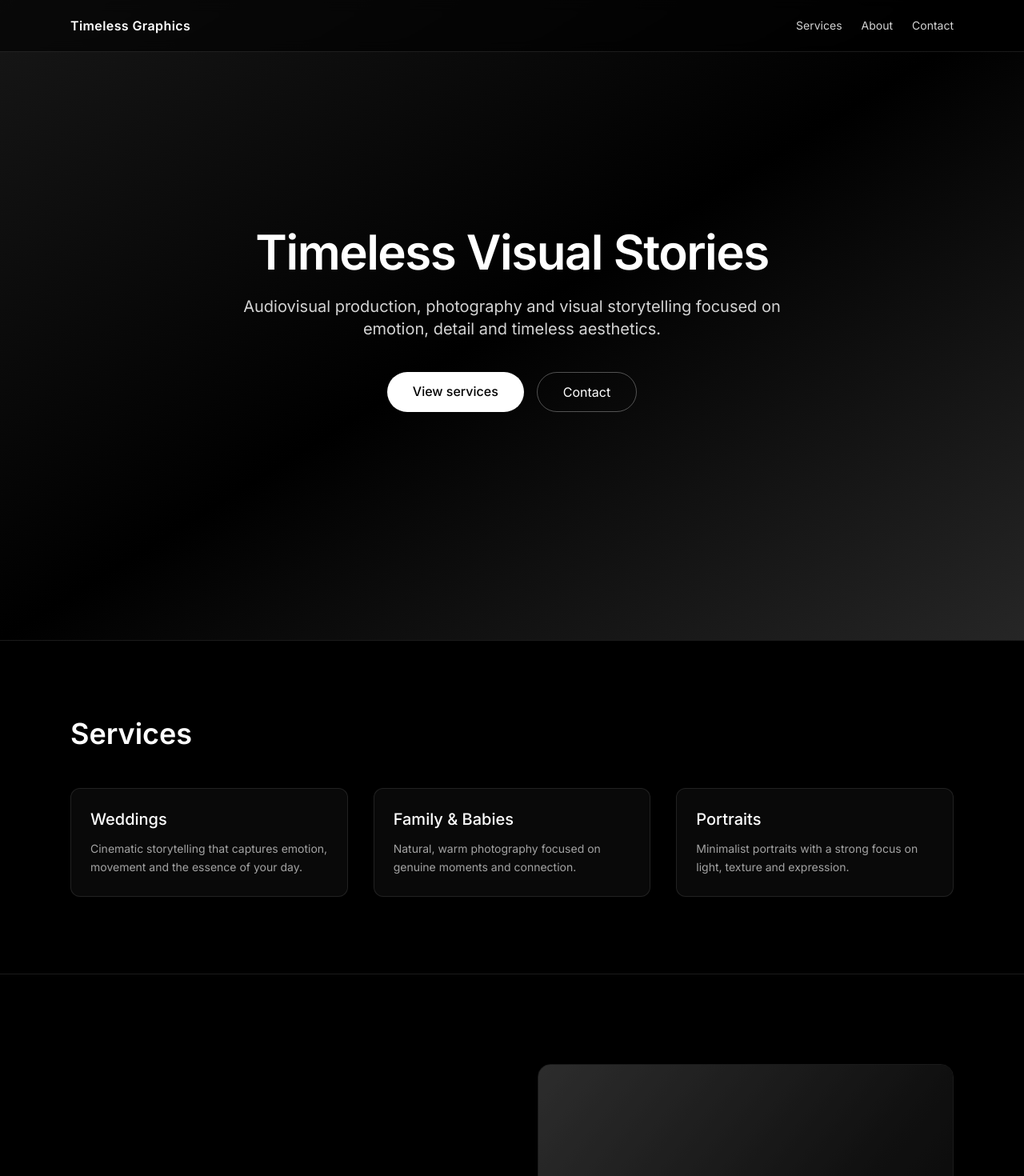
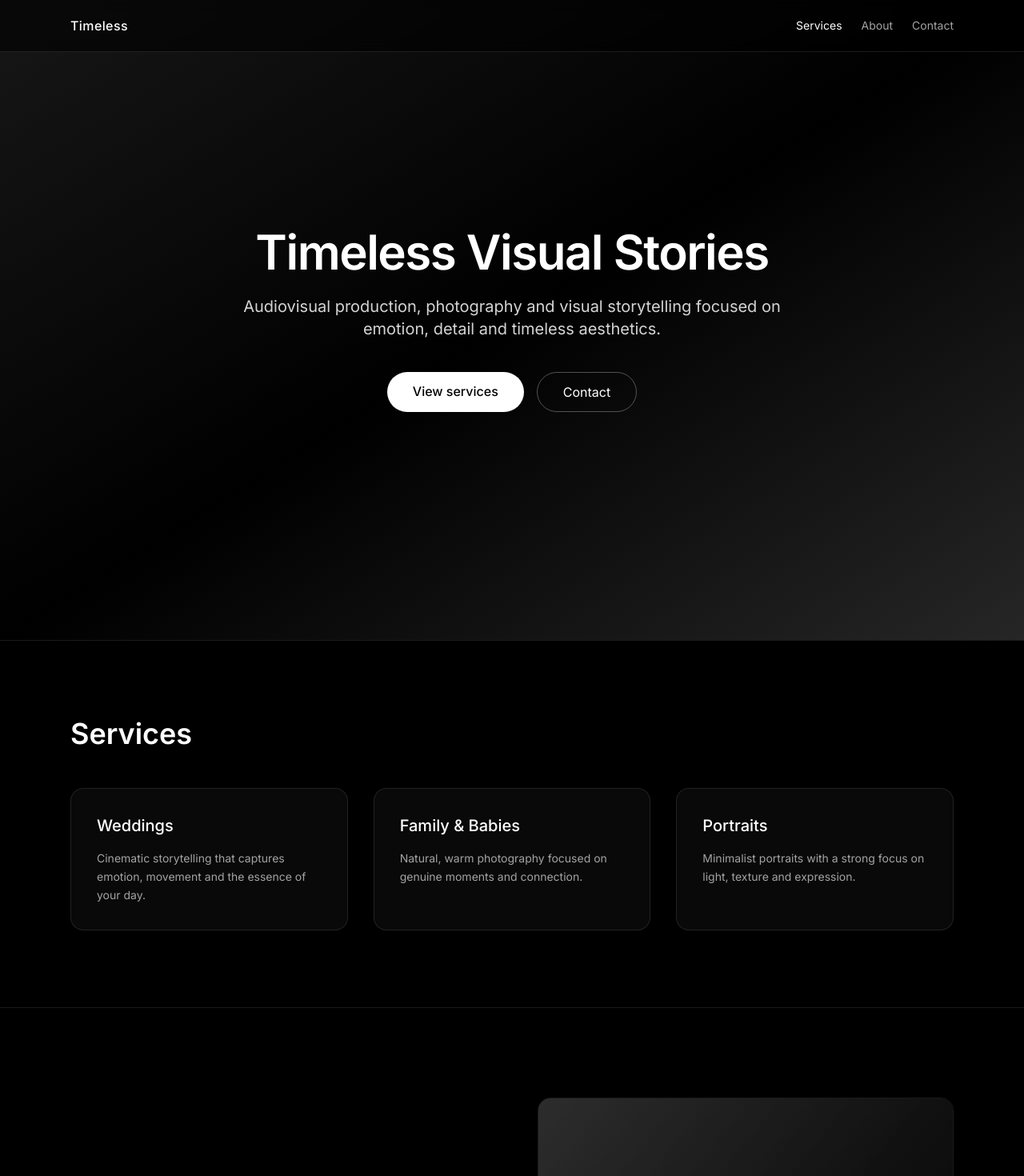
Before and after one commit to calamarico/timeless-graphics, a React (Vite) app: page / in a window 1280 px wide. Shown: the top 1470 px of the page at 80% size. Built offline with nearby package versions, Linux system fonts and the light colour scheme.

Commit message:
Refine spacing, improve animations

```diff
--- a/src/components/layout/Header.tsx
+++ b/src/components/layout/Header.tsx
@@ -1,12 +1,18 @@
 import { motion } from "framer-motion";
+import { useScrollSpy } from "../../hooks/useScrollSpy";
 
 const navItems = [
-  { label: "Services", href: "#services" },
-  { label: "About", href: "#about" },
-  { label: "Contact", href: "#contact" },
+  { label: "Services", href: "services" },
+  { label: "About", href: "about" },
+  { label: "Contact", href: "contact" },
 ];
 
 export default function Header() {
+  const activeId = useScrollSpy(
+    navItems.map((item) => item.href),
+    80
+  );
+
   return (
     <motion.header
       initial={{ y: -80, opacity: 0 }}
@@ -15,20 +21,28 @@ export default function Header() {
       className="fixed top-0 left-0 w-full z-50 backdrop-blur bg-black/60 border-b border-white/10"
     >
       <div className="max-w-6xl mx-auto px-6 h-16 flex items-center justify-between">
-        <a href="#" className="text-white font-semibold tracking-wide">
-          Timeless Graphics
+        <a href="#" className="text-white font-medium tracking-wide">
+          Timeless
         </a>
 
-        <nav className="flex gap-6 text-sm text-neutral-300">
-          {navItems.map((item) => (
-            <a
-              key={item.href}
-              href={item.href}
-              className="hover:text-white transition"
-            >
-              {item.label}
-            </a>
-          ))}
+        <nav className="flex gap-6 text-sm">
+          {navItems.map((item) => {
+            const isActive = activeId === item.href;
+
+            return (
+              <a
+                key={item.href}
+                href={`#${item.href}`}
+                className={`transition ${
+                  isActive
+                    ? "text-white"
+                    : "text-neutral-400 hover:text-white"
+                }`}
+              >
+                {item.label}
+              </a>
+            );
+          })}
         </nav>
       </div>
     </motion.header>
--- a/src/components/services/ServiceCard.tsx
+++ b/src/components/services/ServiceCard.tsx
@@ -8,11 +8,14 @@ interface Props {
 export default function ServiceCard({ title, description }: Props) {
   return (
     <motion.div
-      whileHover={{ y: -6 }}
-      transition={{ duration: 0.3 }}
-      className="p-6 border border-white/10 rounded-xl bg-neutral-900/40 hover:bg-neutral-900 transition"
+      initial={{ opacity: 0, y: 24 }}
+      whileInView={{ opacity: 1, y: 0 }}
+      transition={{ duration: 0.8, ease: "easeOut" }}
+      viewport={{ once: true }}
+      whileHover={{ y: -4 }}
+      className="p-8 border border-white/10 rounded-2xl bg-neutral-900/40 hover:bg-neutral-900 transition"
     >
-      <h3 className="text-xl font-medium mb-3">{title}</h3>
+      <h3 className="text-xl font-medium mb-4">{title}</h3>
       <p className="text-neutral-400 text-sm leading-relaxed">
         {description}
       </p>
--- /dev/null
+++ b/src/hooks/useScrollSpy.ts
@@ -0,0 +1,33 @@
+import { useEffect, useState } from "react";
+
+export function useScrollSpy(ids: string[], offset = 0) {
+  const [activeId, setActiveId] = useState<string | null>(null);
+
+  useEffect(() => {
+    const observers = ids.map((id) => {
+      const el = document.getElementById(id);
+      if (!el) return null;
+
+      const observer = new IntersectionObserver(
+        ([entry]) => {
+          if (entry.isIntersecting) {
+            setActiveId(id);
+          }
+        },
+        {
+          rootMargin: `-${offset}px 0px -60% 0px`,
+          threshold: 0.1,
+        }
+      );
+
+      observer.observe(el);
+      return observer;
+    });
+
+    return () => {
+      observers.forEach((observer) => observer?.disconnect());
+    };
+  }, [ids, offset]);
+
+  return activeId;
+}
--- a/src/index.css
+++ b/src/index.css
@@ -7,3 +7,7 @@ body {
   color: #f5f5f5;
   font-family: "Inter", system-ui, sans-serif;
 }
+
+html {
+  scroll-behavior: smooth;
+}
```
